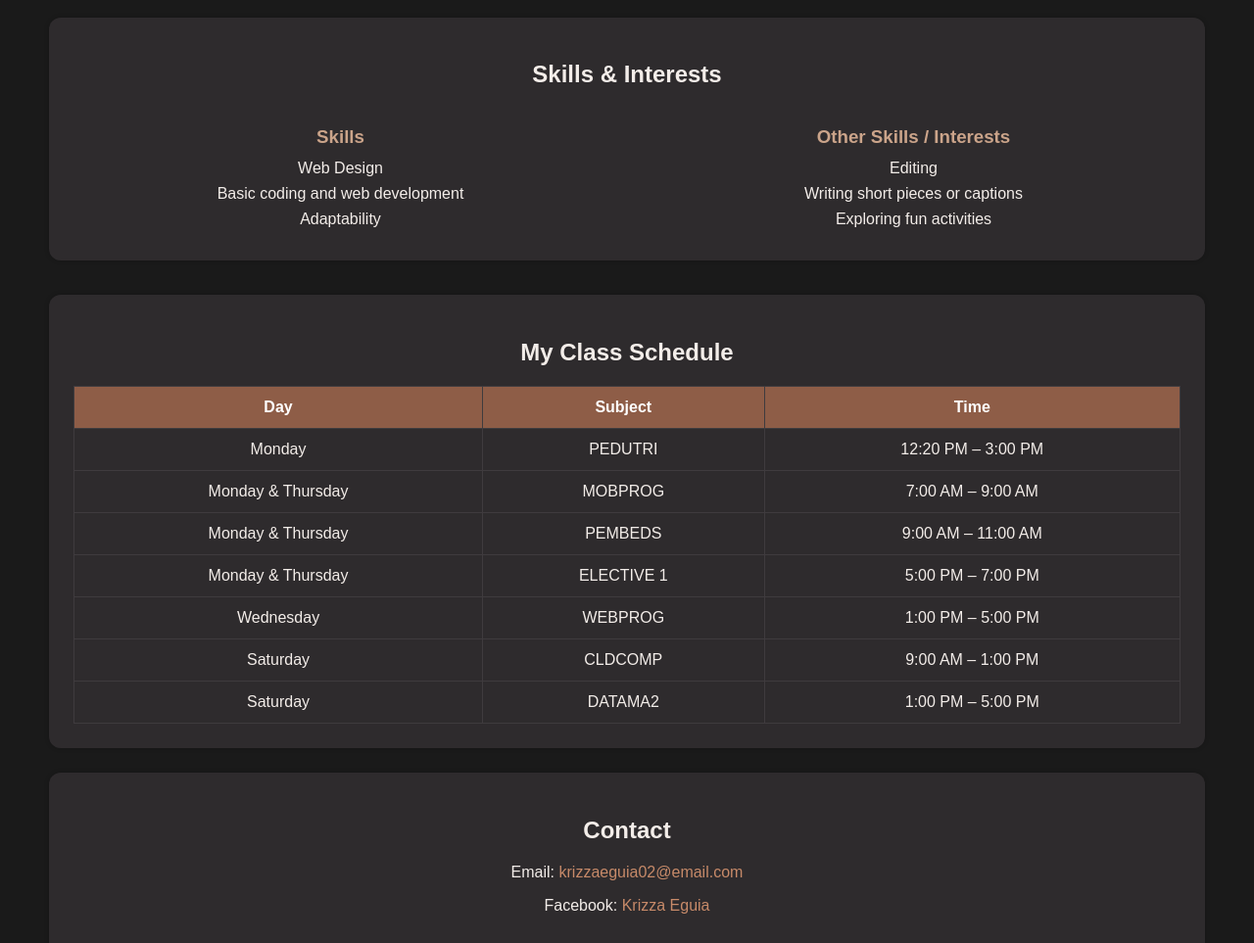
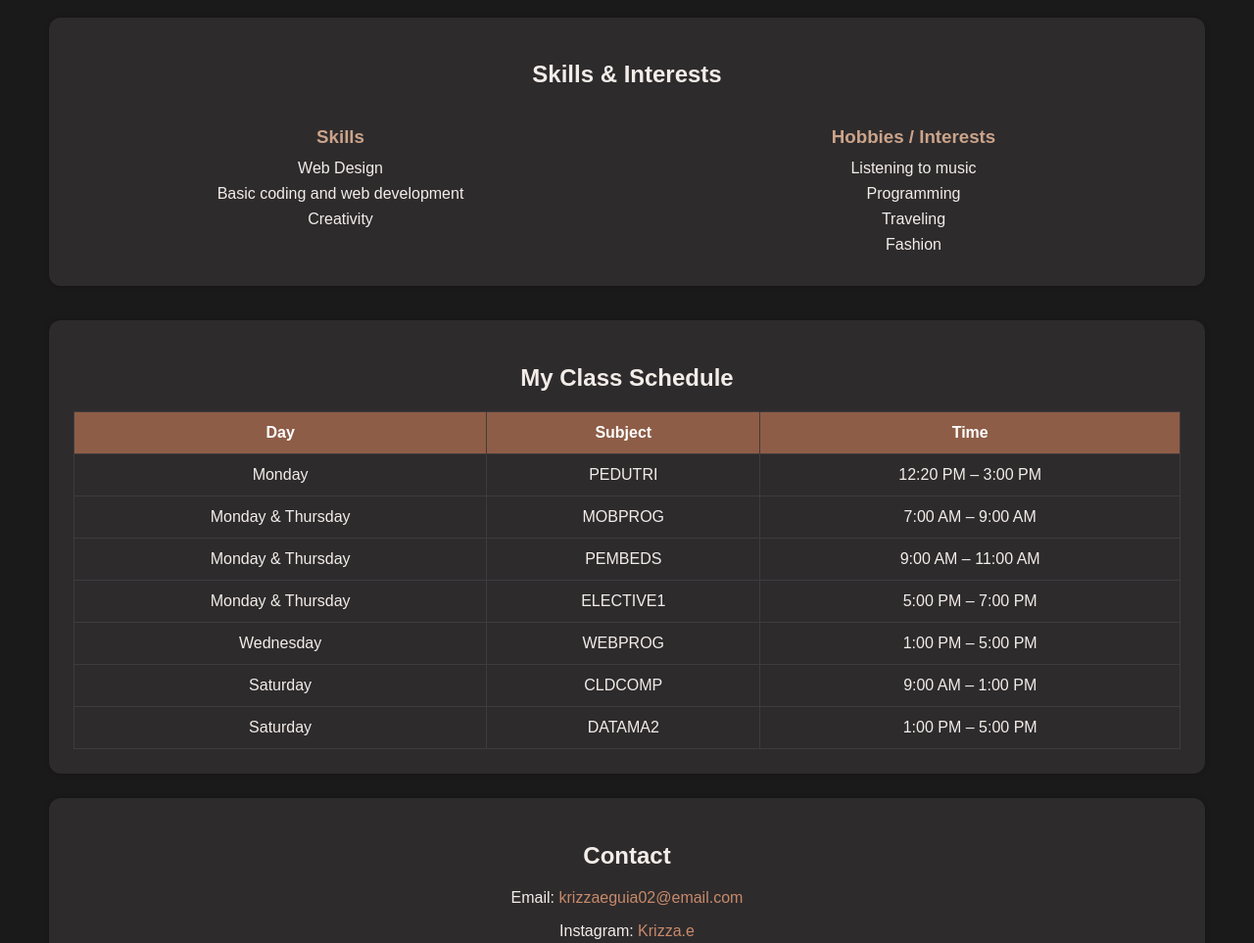
Before and after one commit to krizzym/ProfileActivity, a plain HTML site: page index.html in a window 1280 px wide. Shown: the part 820-1783 px from the top of the page at 98% size. Drawn offline with Linux system fonts and the light colour scheme.

Commit message:
Update index.html

```diff
--- a/index.html
+++ b/index.html
@@ -39,16 +39,17 @@
       <ul>
         <li>Web Design</li>
         <li>Basic coding and web development</li>
-        <li>Adaptability</li>
+        <li>Creativity</li>
       </ul>
     </div>
 
     <div class="skills-column">
-      <h3>Other Skills / Interests</h3>
+      <h3>Hobbies / Interests</h3>
       <ul>
-        <li>Editing</li>
-        <li>Writing short pieces or captions</li>
-        <li>Exploring fun activities</li>
+        <li>Listening to music</li>
+        <li>Programming</li>
+        <li>Traveling</li>
+        <li>Fashion</li>
       </div>
     </div>
 
@@ -81,7 +82,7 @@
         </tr>
         <tr>
             <td>Monday & Thursday</td>
-            <td>ELECTIVE 1</td>
+            <td>ELECTIVE1</td>
             <td>5:00 PM – 7:00 PM</td>
         </tr>
 
@@ -106,8 +107,10 @@
 
 <div class="section">
   <h2>Contact</h2>
-  <p>Email: <a href=" ">krizzaeguia02@email.com</a></p>
-  <p>Facebook: <a href=" ">Krizza Eguia</a></p>
+  <p>Email: <a href="mailto:krizzaeguia02@gmail.com">krizzaeguia02@email.com</a></p>
+  <p>Instagram: <a href="https://instagram.com/krizza.e">Krizza.e</a></p>
+  <p>Facebook: <a href="https://facebook.com/krizzamaee2">Krizza Eguia</a></p>
+
 </div>
 
 
```
